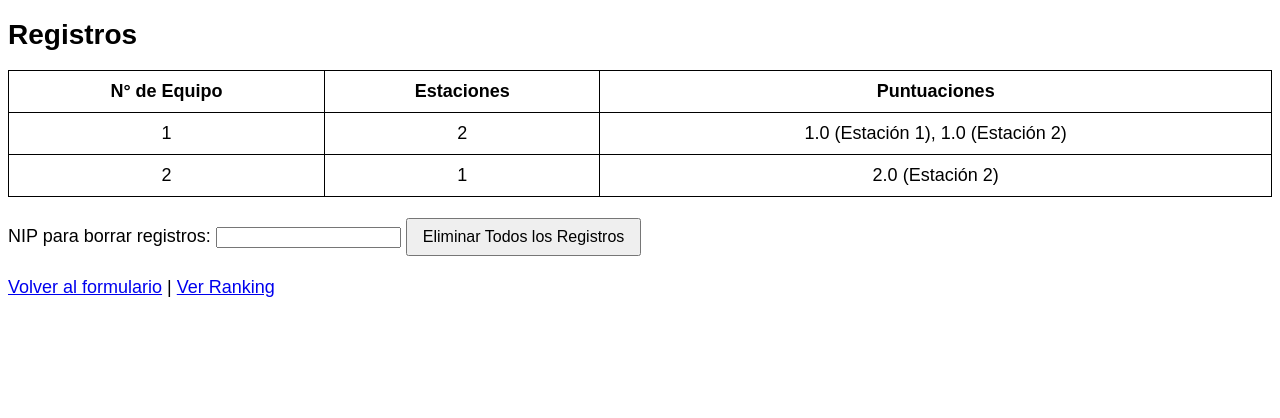
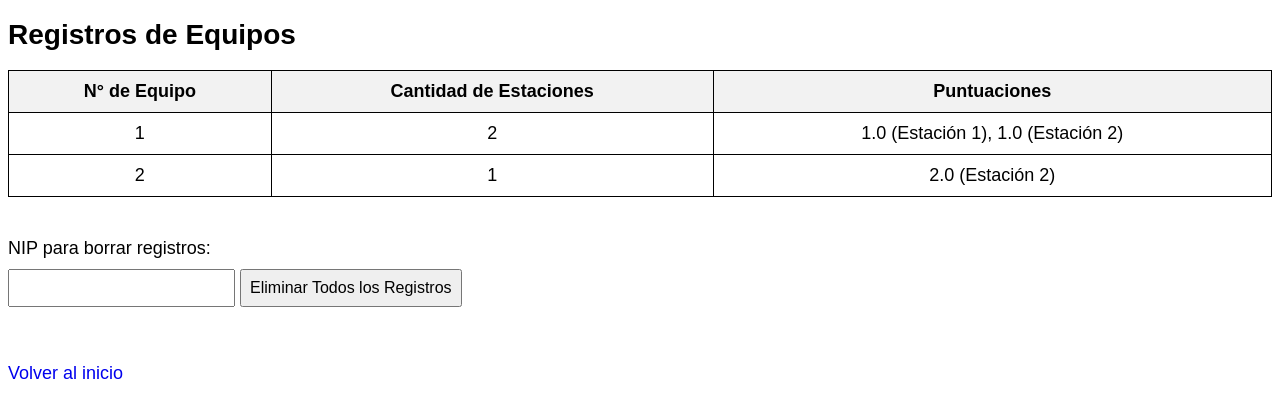
Before and after one commit to CASETAELECTRONICA/mi-aplicacion, a Flask app: page /registros in a window 1280 px wide. Shown: the top 418 px of the page. Run offline with Flask 2, Linux system fonts and the light colour scheme; data comes from the database, SQL or seed files in the repository.

Commit message:
Actualización de

```diff
--- a/app.py
+++ b/app.py
@@ -200,16 +200,18 @@ def ranking():
 
 @app.route('/eliminar', methods=['POST'])
 def eliminar_registros():
-    nip = request.form['nip']
+    nip = request.form['nip']  # Obtener el NIP ingresado
 
     conn = sqlite3.connect('equipos.db')
     cursor = conn.cursor()
+
+    # Obtener el NIP correcto desde la configuración
     cursor.execute('SELECT nip_borrado FROM Configuracion LIMIT 1')
     nip_correcto = cursor.fetchone()[0]
 
     mensaje = ""
     if nip == nip_correcto:
-        cursor.execute("DELETE FROM Datos")
+        cursor.execute("DELETE FROM Datos")  # Eliminar todos los registros
         conn.commit()
         mensaje = "Todos los registros han sido eliminados correctamente."
     else:
--- a/templates/registros.html
+++ b/templates/registros.html
@@ -23,28 +23,60 @@
       border: 1px solid #000;
       padding: 10px;
     }
+    th {
+      background-color: #f2f2f2;
+    }
+    .mensaje {
+      font-size: 18px;
+      color: red;
+      margin-bottom: 20px;
+    }
+    .mensaje.exito {
+      color: green;
+    }
+    form {
+      margin-top: 20px;
+      font-size: 18px;
+    }
+    label {
+      display: block;
+      margin-bottom: 10px;
+    }
+    input, button {
+      font-size: 16px;
+      margin-bottom: 15px;
+      padding: 8px;
+    }
     button {
-      font-size: 16px;
-      padding: 8px 15px;
+      cursor: pointer;
+    }
+    a {
+      font-size: 18px;
+      text-decoration: none;
+      margin-top: 20px;
+      display: inline-block;
     }
   </style>
 </head>
 <body>
-  <h1>Registros</h1>
+  <h1>Registros de Equipos</h1>
+  {% if mensaje %}
+    <p class="mensaje {% if 'incorrecto' not in mensaje %}exito{% endif %}">{{ mensaje }}</p>
+  {% endif %}
   {% if registros %}
     <table>
       <thead>
         <tr>
           <th>N° de Equipo</th>
-          <th>Estaciones</th>
+          <th>Cantidad de Estaciones</th>
           <th>Puntuaciones</th>
         </tr>
       </thead>
       <tbody>
         {% for registro in registros %}
           <tr>
-            <td>{{ registro[0] }}</td> <!-- Número de Equipo -->
-            <td>{{ registro[1] }}</td> <!-- Cantidad de Estaciones -->
+            <td>{{ registro[0] }}</td> <!-- Número de equipo -->
+            <td>{{ registro[1] }}</td> <!-- Cantidad de estaciones -->
             <td>{{ registro[2] }}</td> <!-- Puntuaciones -->
           </tr>
         {% endfor %}
@@ -54,13 +86,13 @@
     <p>No hay registros disponibles.</p>
   {% endif %}
   <br>
+  <!-- Formulario para eliminar registros -->
   <form action="/eliminar" method="POST">
     <label for="nip">NIP para borrar registros:</label>
     <input type="password" id="nip" name="nip" required>
     <button type="submit">Eliminar Todos los Registros</button>
   </form>
   <br>
-  <a href="/">Volver al formulario</a> |
-  <a href="/ranking">Ver Ranking</a>
+  <a href="/">Volver al inicio</a>
 </body>
 </html>
```
